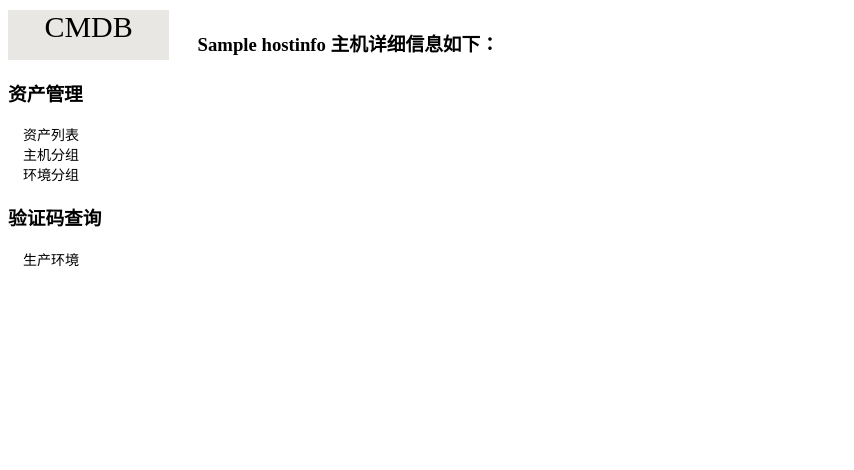
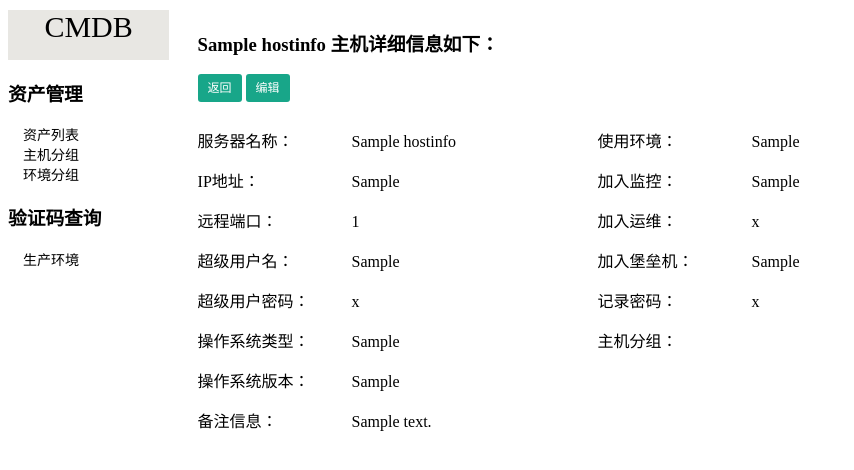
Before and after one commit to blueboay/CMDB, a Django app: page /am/hostinfo2?name=1 in a window 1280 px wide. Shown: the part 68-538 px from the top of the page, without its empty margins (0-854 px from the left). Run offline with Django 3.2, Linux system fonts and the light colour scheme; tables that the repository leaves empty hold one stand-in row (values such as "Sample post"); some libraries are stand-ins or nearby versions.

Commit message:
增加页面，修改bug

```diff
--- a/AssetManagement/views.py
+++ b/AssetManagement/views.py
@@ -20,7 +20,9 @@ def hostinfo(request):
 def hostinfo2(request):
     n = request.GET
     data = models.HostInfo.objects.filter(id=n["name"]).values()
-    return render(request, 'am/hostinfo2.html', {"data": data})
+    servername = models.HostInfo.objects.filter(id=n["name"]).values("ServerName")[0]["ServerName"]
+    groupData = models.HostAndHGroup.objects.filter(ServerName=servername).values("GroupName")
+    return render(request, 'am/hostinfo2.html', {"data": data, "groupData": groupData})
 
 def addhost(request):
     envData = models.HostENV.objects.all()
@@ -48,7 +50,7 @@ def addhost(request):
             Keepass=request.POST["Keepass"],
             Note=request.POST["Note"],
         )
-        return render(request, "am/addhost.html", {"envData": envData, "hostGroupData": hostGroupData})
+    return render(request, "am/addhost.html", {"envData": envData, "hostGroupData": hostGroupData})
 
 def changehostinfo(request):
     if request.method == "POST":
--- a/templates/am/hostinfo2.html
+++ b/templates/am/hostinfo2.html
@@ -1,10 +1,92 @@
 {% extends 'index.html' %}
 
 {% block head %}
-{#    <link rel="stylesheet" type="text/css" href="/static/table.css">#}
-{#    <link rel="stylesheet" type="text/css" href="/static/am/hostgroup.css">#}
+    <link rel="stylesheet" type="text/css" href="/static/am/hostgroup.css">
+    <style>
+    #left{
+        width: 400px;
+        float: left;
+    }
+    #right{
+        width: 400px;
+        float: left;
+    }
+    span{
+        width: 150px;
+        background-color: white;
+        display:inline-block;
+    }
+    </style>
 {% endblock %}
 
 {% block text %}
-<h3>{{ data.0.ServerName }}&nbsp;主机详细信息如下：</h3>
+    <h3>{{ data.0.ServerName }}&nbsp;主机详细信息如下：</h3>
+    <div>
+        <a id="add" href="/am/hostinfo">返回</a>
+        <a id="add" href="/am/edit?host={{ data.0.id }}">编辑</a>
+    </div>
+    <div style="margin-top: 10px">
+        <div id="left">
+            <p>
+                <span>服务器名称：</span>
+                <span>{{ data.0.ServerName }}</span>
+            </p>
+            <p>
+                <span>IP地址：</span>
+                <span>{{ data.0.IP }}</span>
+            </p>
+            <p>
+                <span>远程端口：</span>
+                <span>{{ data.0.RemotePort }}</span>
+            </p>
+            <p>
+                <span>超级用户名：</span>
+                <span>{{ data.0.SuperUser }}</span>
+            </p>
+            <p>
+                <span>超级用户密码：</span>
+                <span>{{ data.0.SuperUserPass }}</span>
+            </p>
+            <p>
+                <span>操作系统类型：</span>
+                <span>{{ data.0.OSType }}</span>
+            </p>
+            <p>
+                <span>操作系统版本：</span>
+                <span>{{ data.0.OSVersion }}</span>
+            </p>
+            <p>
+                <span>备注信息：</span>
+                <span>{{ data.0.Note }}</span>
+            </p>
+        </div>
+        <div id="right">
+            <p>
+                <span>使用环境：</span>
+                <span>{{ data.0.Environment }}</span>
+            </p>
+            <p>
+                <span>加入监控：</span>
+                <span>{{ data.0.Zabbix }}</span>
+            </p>
+            <p>
+                <span>加入运维：</span>
+                <span>{{ data.0.Salt }}</span>
+            </p>
+            <p>
+                <span>加入堡垒机：</span>
+                <span>{{ data.0.Jumpserver }}</span>
+            </p>
+            <p>
+                <span>记录密码：</span>
+                <span>{{ data.0.Keepass }}</span>
+            </p>
+            <p>
+                <span>主机分组：</span>
+                {% for i in groupData %}
+                    <a style="padding: 0 10px 0 0;font-size: 15px">{{ i.GroupName }}</a>
+                {% endfor %}
+            </p>
+        </div>
+    </div>
 {% endblock %}
```
Also changed, not shown: templates/am/addhost.html (+6 -6 lines), templates/am/envgroup.html (+8 -8 lines).
